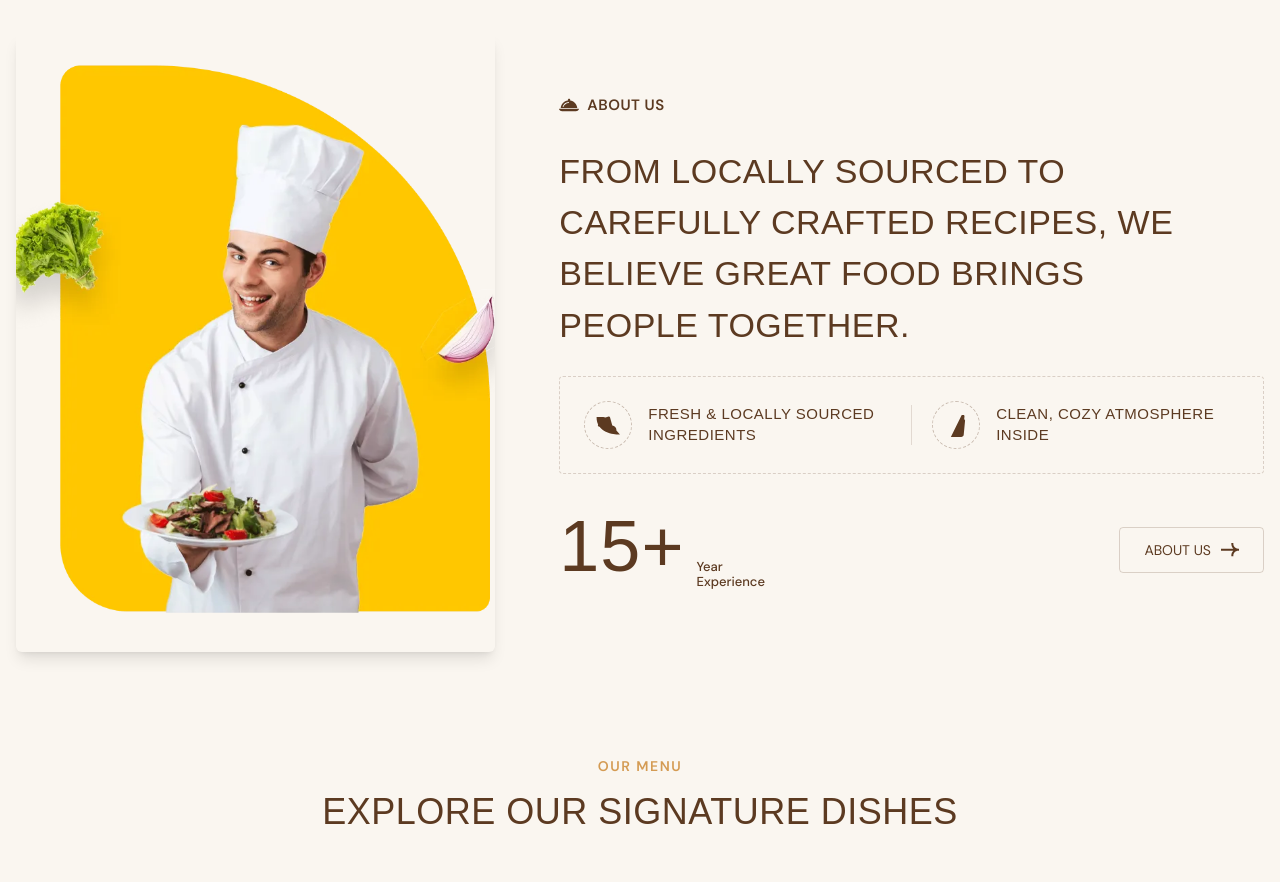
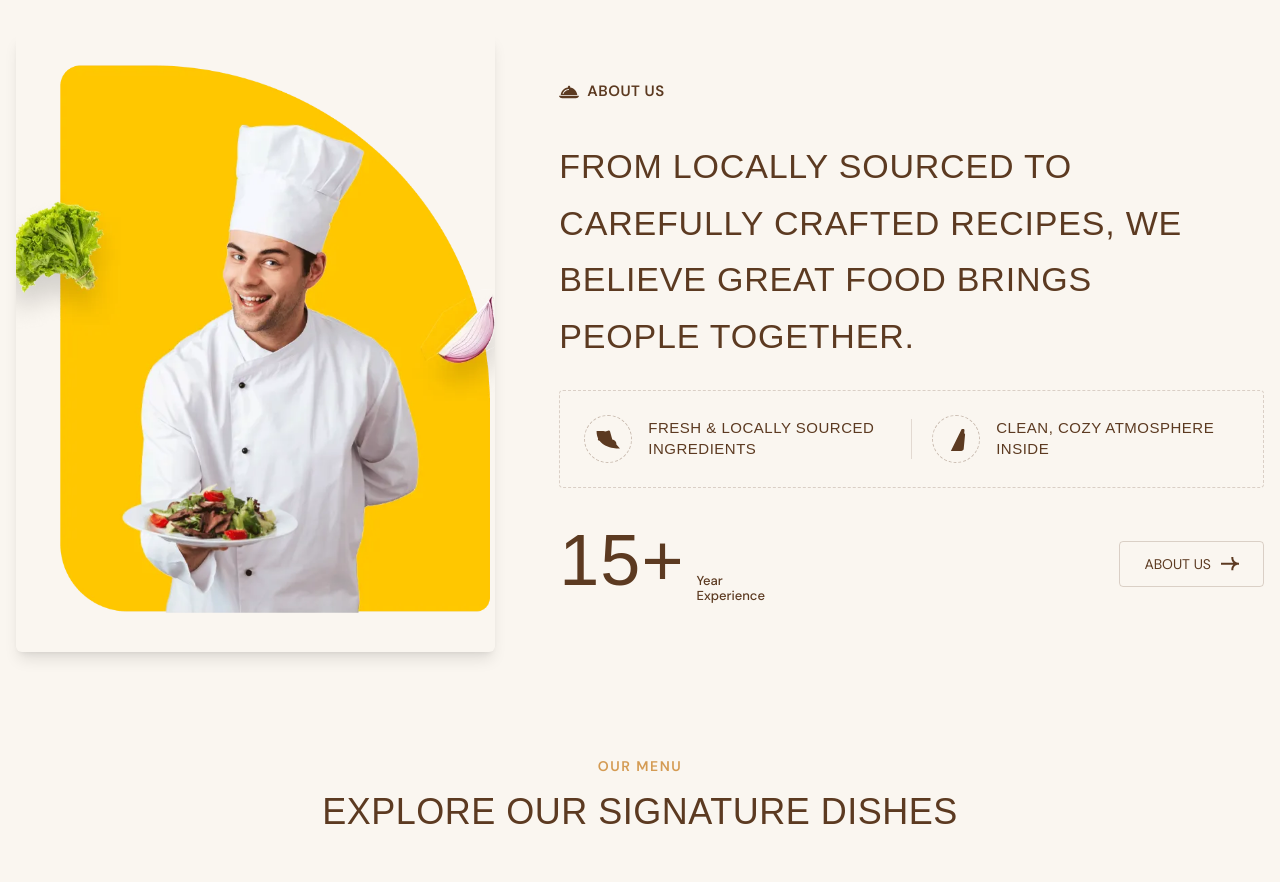
Before and after one commit to naitik00101/DYKS-WEBSITE, a Next.js app in the folder package/: page / in a window 1280 px wide. Shown: the part 1320-2202 px from the top of the page. Built offline with nearby package versions, Linux system fonts and the light colour scheme; a web font is replaced by a local one.

Commit message:
minor changes

```diff
--- a/package/src/app/components/Home/Cook/index.tsx
+++ b/package/src/app/components/Home/Cook/index.tsx
@@ -78,7 +78,7 @@ const Cook = () => {
             </div>
 
             {/* Main Title (Line-by-Line Scroll Fill Animation) */}
-            <h2 ref={titleRef} className='flex flex-col gap-[2px] text-[34px] md:text-[34px] leading-[1.25] tracking-[0.5px] uppercase w-full font-heading font-normal'>
+            <h2 ref={titleRef} className='flex flex-col gap-1 text-[34px] md:text-[34px] leading-[1.35] tracking-[0.8px] uppercase w-full font-heading font-normal pt-2'>
               <span className='title-line font-heading'>From locally sourced to</span>
               <span className='title-line font-heading'>carefully crafted recipes, we</span>
               <span className='title-line font-heading'>believe great food brings</span>
```
